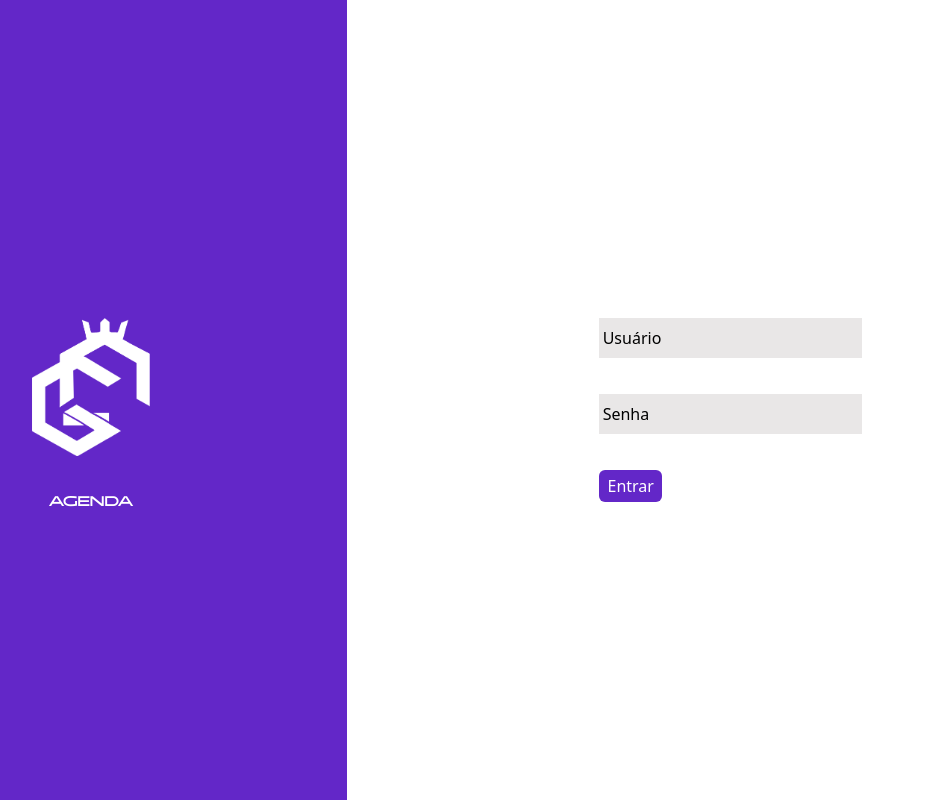
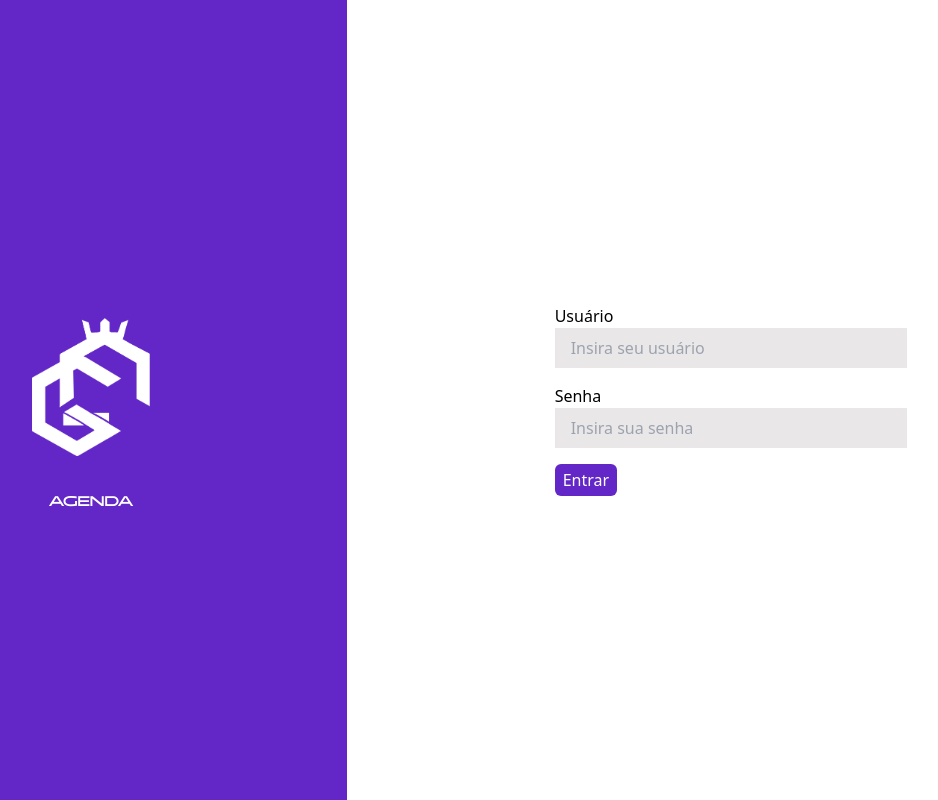
Before and after one commit to castellogui/agenda-react, a React (Vite) app: page / in a window 1280 px wide. Shown: the whole page, without its empty margins (165-1103 px from the left). Built offline with nearby package versions, Linux system fonts and the light colour scheme.

Commit message:
comenting inputs on login

```diff
--- a/src/pages/Login.jsx
+++ b/src/pages/Login.jsx
@@ -18,10 +18,10 @@ export default function Login() {
             <img src="./src/assets/logo-roxo.png" alt="logo" className="w-[50%] mx-auto  md:hidden" />
             <span className="text-[#6327C8] font-[MorgantRegular] text-sm text-center mb-2  md:hidden">AGENDA</span>
             <form className="m-auto">
-              {/* <Input for="user" label={`Usuário`} size={`100`} placeholder="Insira seu usuário"></Input>
-              <Input for="password" label={`Senha`} size={`100`} type="password" placeholder="Insira sua senha"></Input> */}
-              <InputLabelAnimated label="Usuário"></InputLabelAnimated>
-              <InputLabelAnimated label="Senha"></InputLabelAnimated>
+              <Input id='user' label={`Usuário`} size={`100`} placeholder="Insira seu usuário"></Input>
+              <Input id='password' label={`Senha`} size={`100`} type="password" placeholder="Insira sua senha"></Input>
+              {/* <InputLabelAnimated id='user' label="Usuário"></InputLabelAnimated> */}
+              {/* <InputLabelAnimated id='password' label="Senha"></InputLabelAnimated> */}
               <Button title={'Entrar'} type="submit"></Button>
             </form>
           </div>
```
